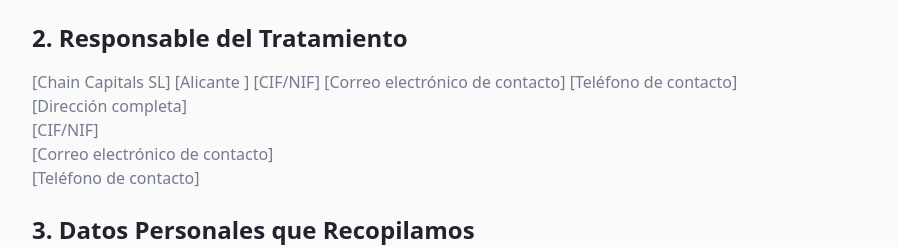
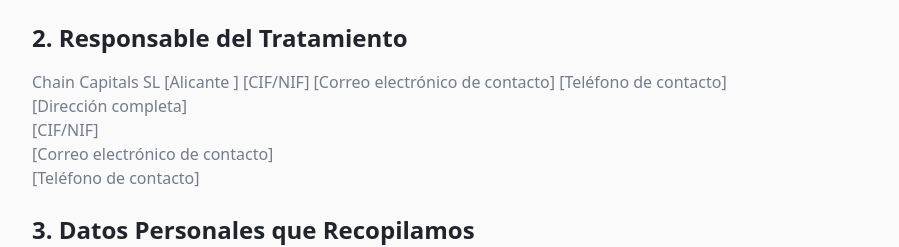
Before and after one commit to cryp2me/Chain-Capitals-Group-Voice-Agents, a React (Vite) app: page /politica-privacidad in a window 1280 px wide. Shown: the part 338-585 px from the top of the page, without its empty margins (176-1075 px from the left). Built offline with nearby package versions, Linux system fonts and the light colour scheme; the HTML template or start-up script is replaced by a standard one.

Commit message:
Visual edit in Lovable
Edited UI in Lovable

```diff
--- a/src/pages/PoliticaPrivacidad.tsx
+++ b/src/pages/PoliticaPrivacidad.tsx
@@ -26,11 +26,12 @@ const PoliticaPrivacidad = () => {
 
           <section>
             <h2 className="text-2xl font-semibold mb-4">2. Responsable del Tratamiento</h2>
-            <p className="text-muted-foreground">[Chain Capitals SL]
+            <p className="text-muted-foreground">Chain Capitals SL
 [Alicante ]
 [CIF/NIF]
 [Correo electrónico de contacto]
-[Teléfono de contacto]<br />
+[Teléfono de contacto]
+            <br />
               [Dirección completa]<br />
               [CIF/NIF]<br />
               [Correo electrónico de contacto]<br />
```
